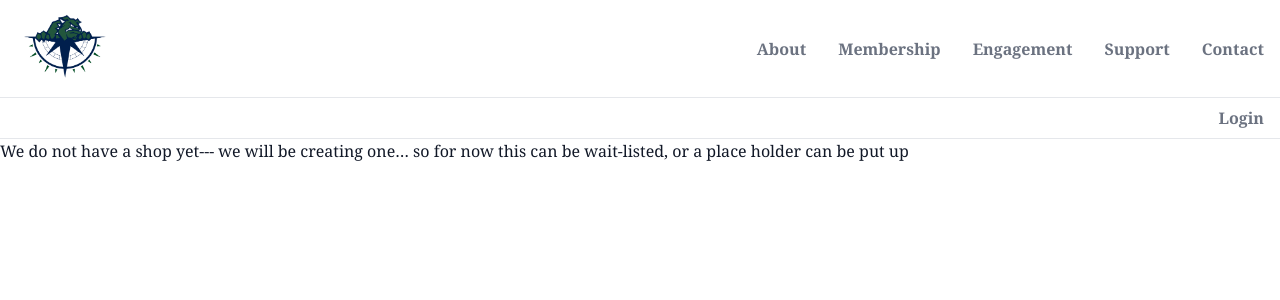
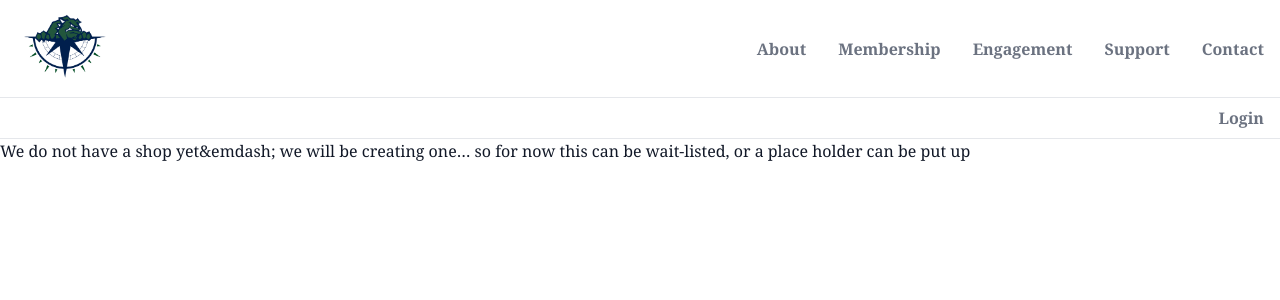
Before and after one commit to philihp/srmhsalumni, a Next.js app: page /shop in a window 1280 px wide. Shown: the top 300 px of the page. Built offline with nearby package versions, Linux system fonts and the light colour scheme; no server answers; what @tailwindcss/custom-forms, @tailwindcss/typography would draw is missing.

Commit message:
Update shop.js

```diff
--- a/pages/shop.js
+++ b/pages/shop.js
@@ -2,7 +2,7 @@ import React from 'react'
 
 const Shop = () => (
   <div>
-    We do not have a shop yet--- we will be creating one… so for now this can be
+    We do not have a shop yet&emdash; we will be creating one… so for now this can be
     wait-listed, or a place holder can be put up
   </div>
 )
```
